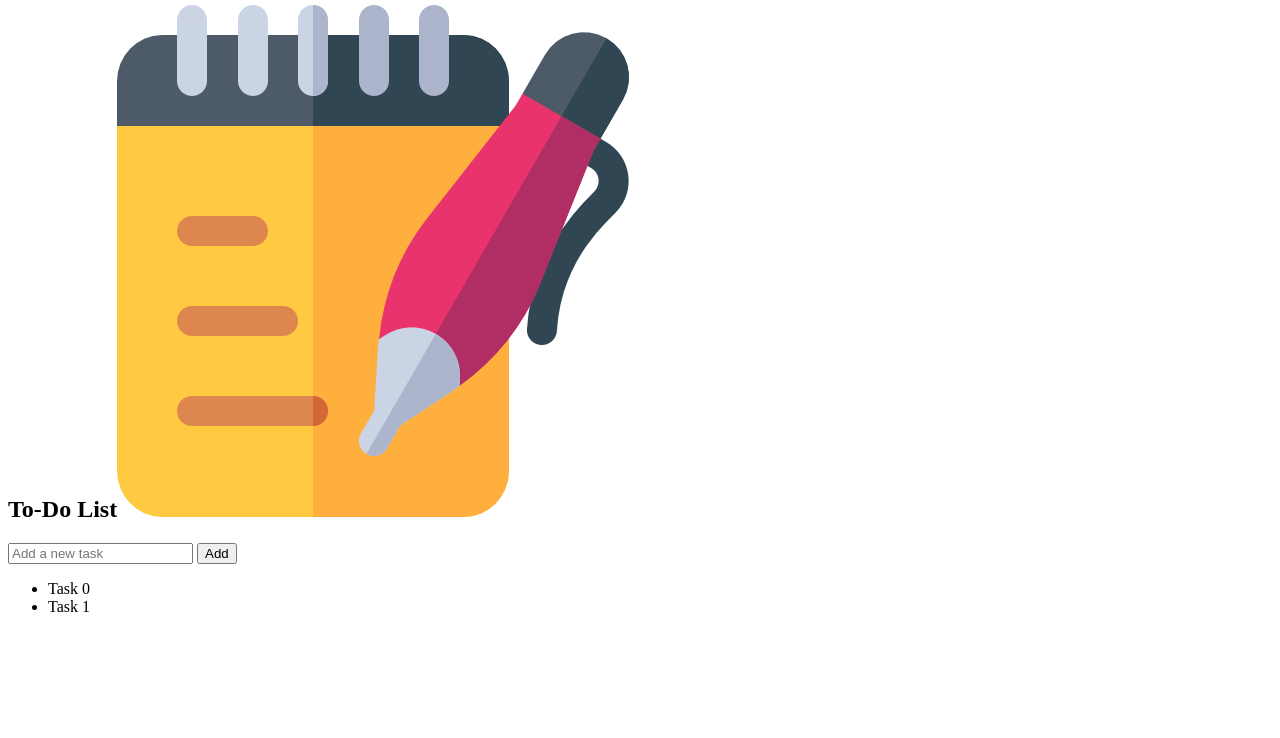
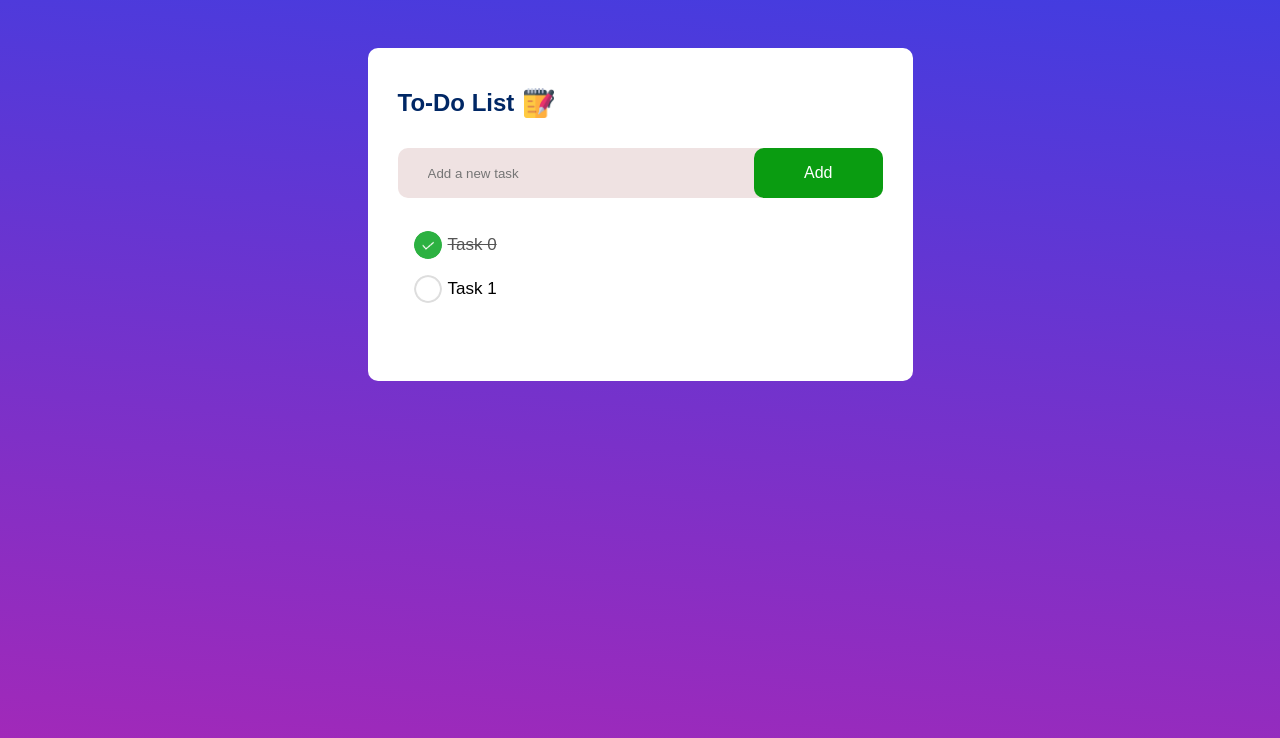
Before and after one commit to talharauf15/JS-practice-projects, a plain HTML site: page ToDoList/index.html in a window 1280 px wide. Shown: the part 62-800 px from the top of the page. Drawn offline with Linux system fonts and the light colour scheme.

Commit message:
Created Css style for To Do List app

```diff
--- a/ToDoList/index.html
+++ b/ToDoList/index.html
@@ -7,7 +7,6 @@
     <link rel="stylesheet" href="style.css">
 </head>
 <body>
-    <h2>To-Do List Application</h2>
     <div class="container">
         <div class="todo-app">
             <h2>To-Do List<img src="notes.png" alt="notes"></h2>
--- a/ToDoList/style.css
+++ b/ToDoList/style.css
@@ -0,0 +1,104 @@
+* {
+    margin: 0;
+    padding: 0;
+    box-sizing: border-box;
+    font-family: Arial, Helvetica, sans-serif;
+}
+
+.container {
+    min-height: 100vh;
+    background: linear-gradient(185deg, #3b3ee3, #a129b9);
+    padding: 10px;
+}
+
+.todo-app {
+    max-width: 545px;
+    background: #fff;
+    margin: 100px auto;
+    padding: 40px 30px 70px;
+    border-radius: 10px;
+
+}
+
+.todo-app h2 {
+    color: #002765;
+    display: flex;
+    align-items: center;
+    margin-bottom: 30px;
+}
+
+.todo-app h2 img {
+    width: 30px;
+    margin-left: 10px;
+}
+
+.todo-app:hover {
+    box-shadow: 1px 2px 2px 3px black;
+}
+
+.row {
+    display: flex;
+    align-items: center;
+    justify-content: space-between;
+    background-color: #efe2e2;
+    border-radius: 10px;
+    padding-left: 20px;
+    margin-bottom: 25px;
+}
+
+input {
+    flex: 1;
+    border: none;
+    outline: none;
+    background: transparent;
+    padding: 10px;
+    font-weight: 14px;
+}
+
+button {
+    border: none;
+    outline: none;
+    padding: 16px 50px;
+    color: #fff;
+    font-size: 16px;
+    cursor: pointer;
+    background-color: #0a9c11;
+    border-radius: 10px;
+}
+
+button:hover {
+    background-color: #068051;
+}
+
+ul li {
+    list-style: none;
+    font-size: 17px;
+    padding: 12px 8px 12px 50px;
+    user-select: none;
+    cursor: pointer;
+    position: relative;
+}
+
+ul li::before {
+    content: '';
+    position: absolute;
+    height: 28px;
+    width: 28px;
+    border-radius: 50%;
+    background-image: url(unchecked.png);
+    background-size: cover;
+    background-position: center;
+    top: 8px;
+    left: 16px;
+}
+
+ul li.checked {
+    color: #555;
+    text-decoration: line-through;
+}
+
+ul li.checked::before {
+    color: #666;
+    background-image: url(checked.png);
+
+}
```
